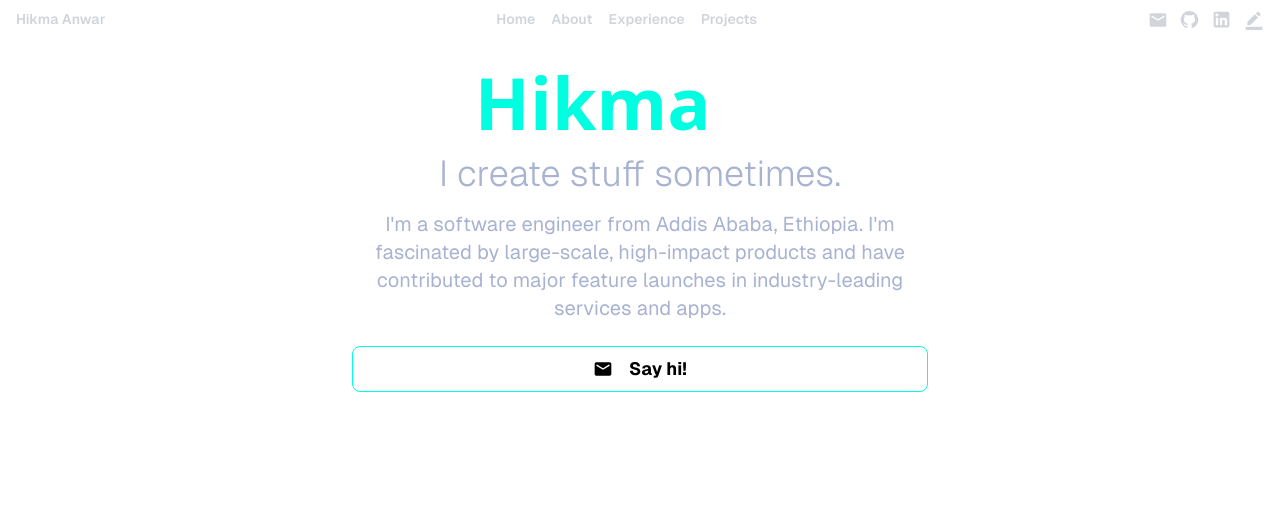
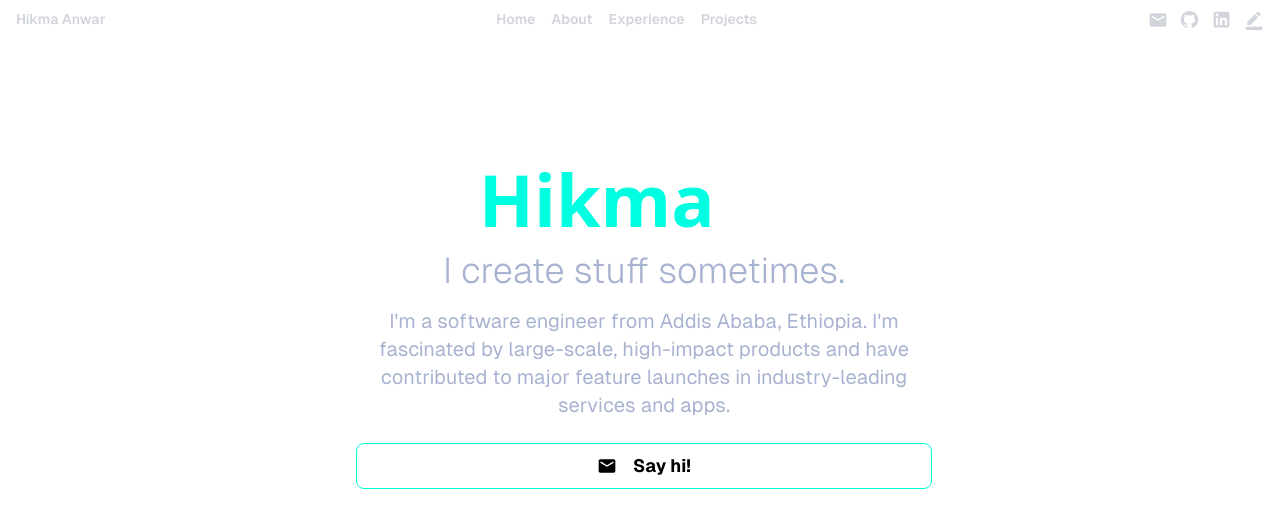
Before and after one commit to HikmaAnwar/hikma-s-portfolio, a Next.js app: page / in a window 1280 px wide. Shown: the top 528 px of the page. Built offline with nearby package versions, Linux system fonts and the light colour scheme.

Commit message:
fix: minor change

```diff
--- a/src/app/components/Intro.jsx
+++ b/src/app/components/Intro.jsx
@@ -20,9 +20,12 @@ const Intro = () => {
   }, [fullText]);
 
   return (
-    <div className="relative flex flex-col items-center text-center mx-auto max-w-5xl min-h-screen pt-32 mt-60 px-4">
+    <div className="relative flex flex-col items-center text-center inset-1 z-0 mx-auto max-w-5xl min-h-screen pt-32 mt-56 pb-36 px-4">
+      <div className="pt-32 mt-50">
         <FractalTree />
-
+      </div>
+      <div className="pt-34">
+        {" "}
         <h1 className="text-white  text-3xl md:text-2xl lg:text-7xl pt-32 font-bold font-sans">
           {text.split(" ").map((word, idx) => (
             <span key={idx}>
@@ -34,6 +37,7 @@ const Intro = () => {
             </span>
           ))}
         </h1>
+      </div>
 
       <FadeInSection delay="0.5s">
         <div className="mt-4 text-colors-slate text-6xl md:text-4xl font-light">
```
Lines whose indentation alone changed are shown as unchanged.
